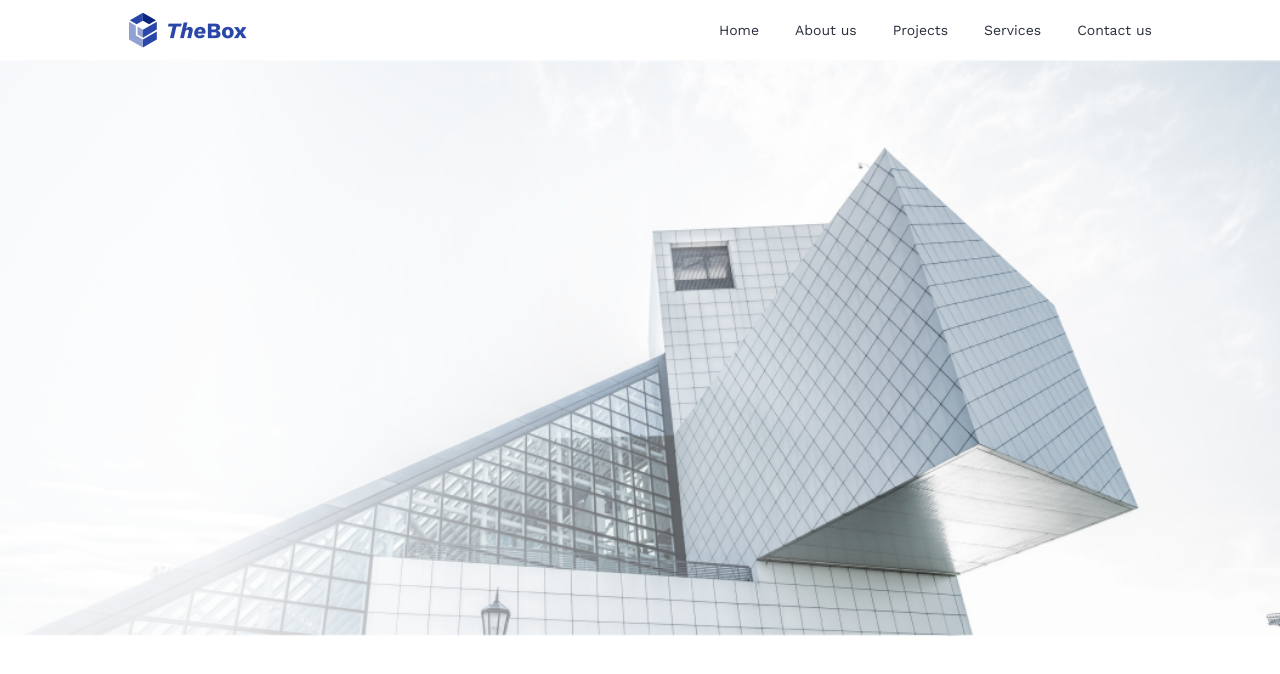
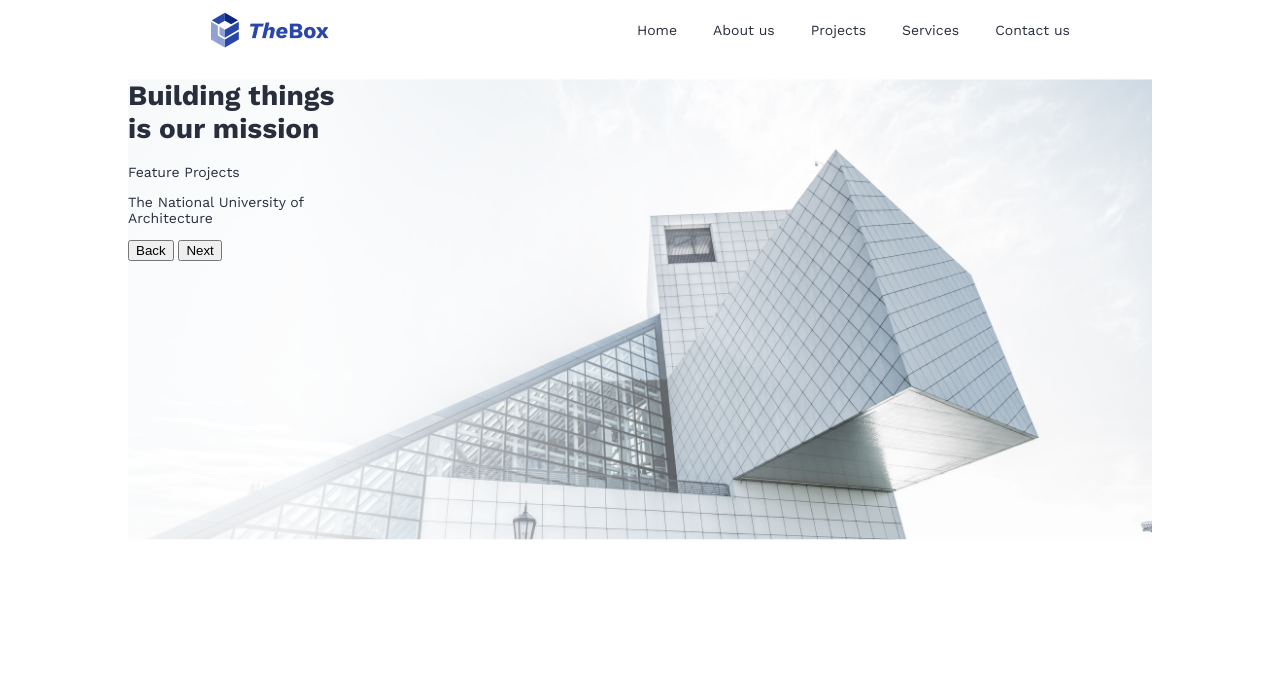
Before and after one commit to aedricson/find-the-project-land, a plain HTML site: page index.html in a window 1280 px wide. Drawn offline with nearby package versions, Linux system fonts and the light colour scheme.

Commit message:
added h1 and slider to header bottom

```diff
--- a/index.html
+++ b/index.html
@@ -10,8 +10,8 @@
   <link rel="stylesheet" href="styles/style.css">
 </head>
 <body class="page__content">
-  <header class="header">
-    <div class="header__top page__wrap">
+  <header class="header page__wrap">
+    <div class="header__top">
       <div class="logo">
         <a href="/" class="logo__link">
           <div class="logo__icon">
@@ -50,7 +50,31 @@
     </div>
 
     <div class="header__bottom">
-      <!-- <img src="./images/hero.png" alt="hero"> -->
+      <h1>
+        Building things <br>
+        is our mission
+      </h1>
+
+      <div class="projects-slider">
+        <p class="projects-slider__title">
+          Feature Projects
+        </p>
+
+        <p class="projects-slider__name">
+          The National University of<br>
+          Architecture
+        </p>
+
+        <div class="projects-slider__buttons">
+          <button class="projects-slider__button projects-slider__button--back">
+            Back
+          </button>
+
+          <button class="projects-slider__button projects-slider__button--next">
+            Next
+          </button>
+        </div>
+      </div>
     </div>
   </header>
 </body>
--- a/styles/style.scss
+++ b/styles/style.scss
@@ -22,6 +22,8 @@
     display: flex;
     justify-content: space-between;
     align-items: center;
+
+    padding-inline: 82px;
   }
 
   &__bottom {
@@ -65,5 +67,9 @@
 
     color: inherit;
     text-decoration: none;
+
+    &:hover {
+      color: #f9995d;
+    }
   }
 }
```
Also changed, not shown: styles/style.css, 1 other file.
